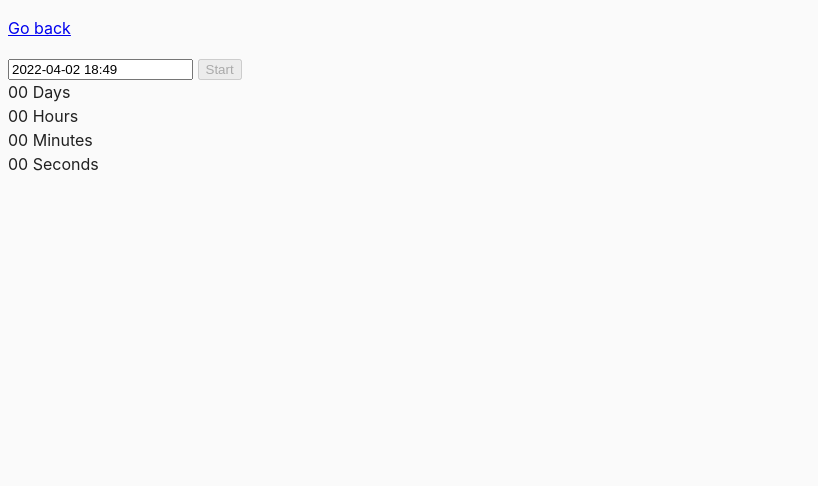
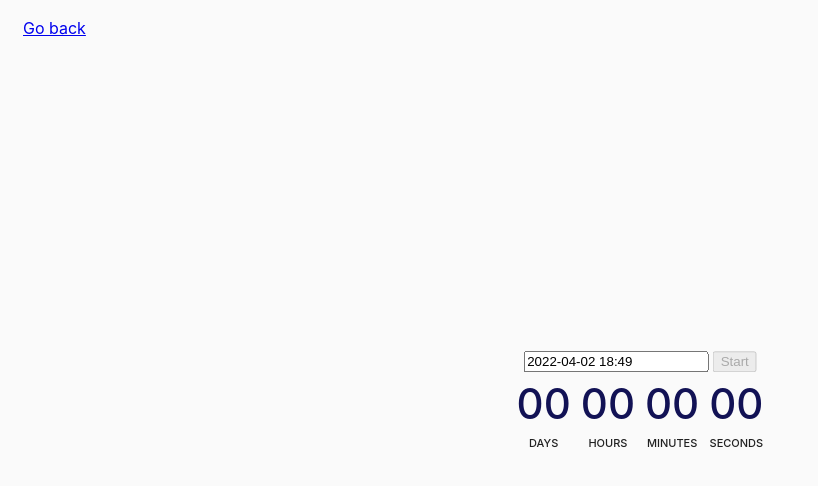
Before and after one commit to VadymMelnyk21/goit-js-hw-09, a website built with Parcel: page src/02-timer.html in a window 1280 px wide. Shown: the whole page, without its empty margins (0-818 px from the left). Built offline with nearby package versions, Linux system fonts and the light colour scheme.

Commit message:
timer немножко стилей

```diff
--- a/src/02-timer.html
+++ b/src/02-timer.html
@@ -7,10 +7,15 @@
     <link rel="stylesheet" href="css/common.css" />
   </head>
   <body>
+    <section class="section-color-switcher">
+      <div class="container-color-switcher">
         <p><a href="index.html">Go back</a></p>
 
+        <div class="timer-container">
+          <div class="input-timer">
             <input type="text" id="datetime-picker" />
             <button type="button" data-start>Start</button>
+          </div>
 
           <div class="timer">
             <div class="field">
@@ -30,6 +35,9 @@
               <span class="label">Seconds</span>
             </div>
           </div>
+        </div>
+      </div>
+    </section>
 
     <script src="js/02-timer.js"></script>
   </body>
--- a/src/css/common.css
+++ b/src/css/common.css
@@ -24,7 +24,8 @@ img {
 .container-color-switcher {
   padding: 0 15px;
 }
-.box-color-switcher {
+.box-color-switcher,
+.timer-container {
   position: absolute;
   top: 50%;
   left: 50%;
@@ -38,3 +39,33 @@ img {
   cursor: pointer;
 }
 /* color-switcher end */
+
+/* timer start */
+
+.timer-container {
+text-align: center;
+}
+
+.timer {
+display: flex;
+margin: -5px;
+}
+
+.field {
+margin: 5px;
+}
+
+.value {
+  display: block;
+  font-size: 42px;
+  font-weight: 500;
+  color: rgb(18, 18, 85);
+}
+
+.label {
+  display: block;
+  font-size: 11px;
+  font-weight: 500;
+  text-transform: uppercase;
+}
+/* timer end */
--- a/src/js/02-timer.js
+++ b/src/js/02-timer.js
@@ -29,13 +29,12 @@ btnStart.addEventListener('click', startTimer)
 
 function chosenValidDate(selData) {
     if (Date.now() > selData) {
-        Notify.warning('Please choose a date in the future');
+        Notify.warning('Ей КАСАТІКІ, потрібно вибрати дату в майбутньому');
       return;
     }
   btnStart.disabled = false;
   chosenDate = selData;
 };
-
 
 function startTimer() {
   btnStart.disabled = true;
```
Lines whose indentation alone changed are shown as unchanged.
